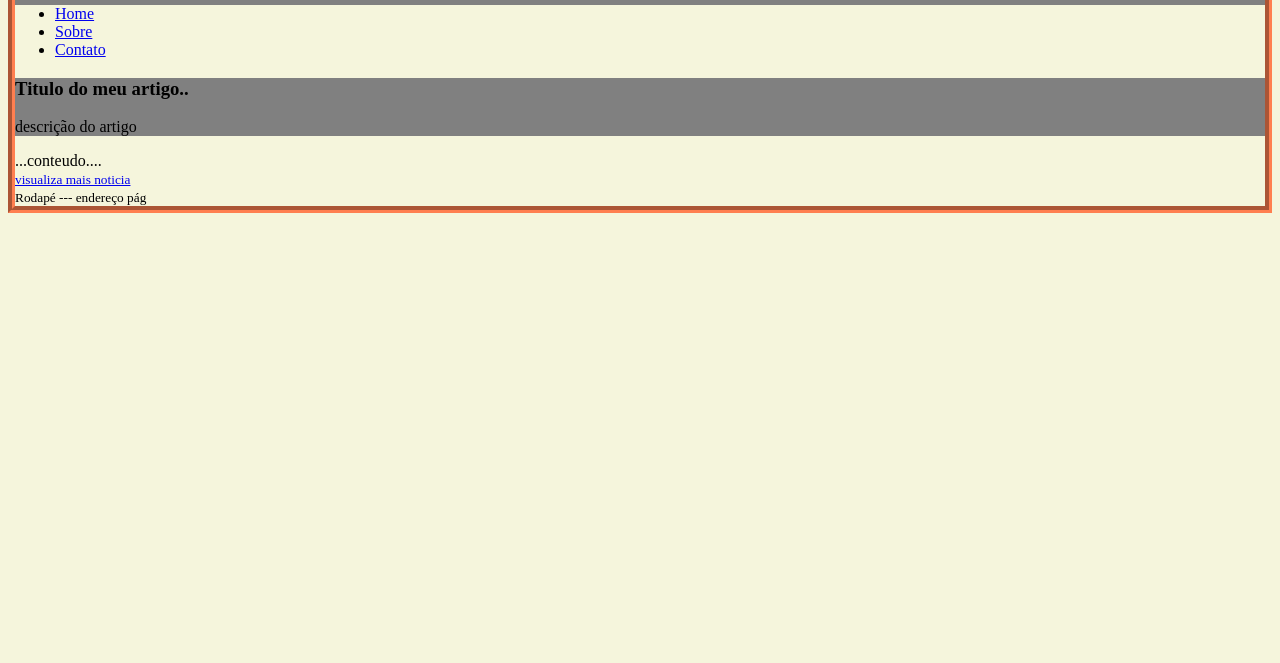
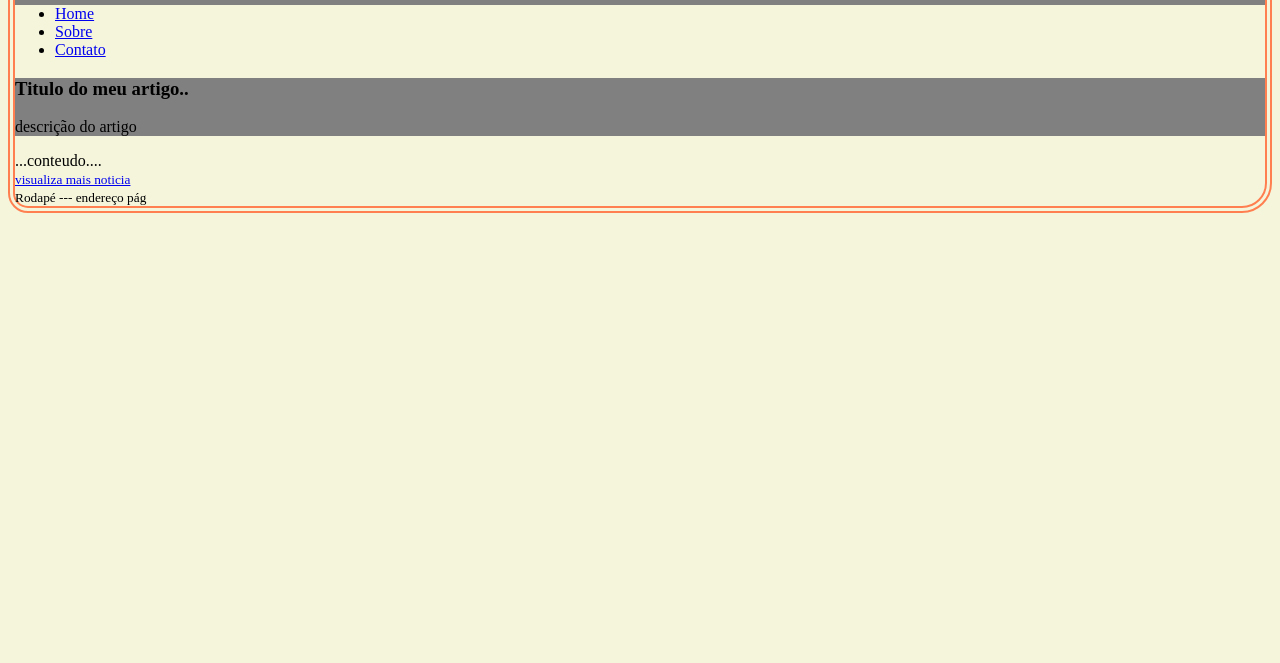
Before and after one commit to SinaraSSB/aulahtml5, a plain HTML site: page index.html in a window 1280 px wide. Shown: the part 137-800 px from the top of the page. Drawn offline with Linux system fonts and the light colour scheme.

Commit message:
alterado 2 css

```diff
--- a/css/style.css
+++ b/css/style.css
@@ -1,7 +1,8 @@
 body{
-	border-style: groove;
+	border-style: double;
     border-color: coral;
     border-width: 7px;
+    border-radius: 30px 20px;
 	background: beige;
 }
 header{
```
